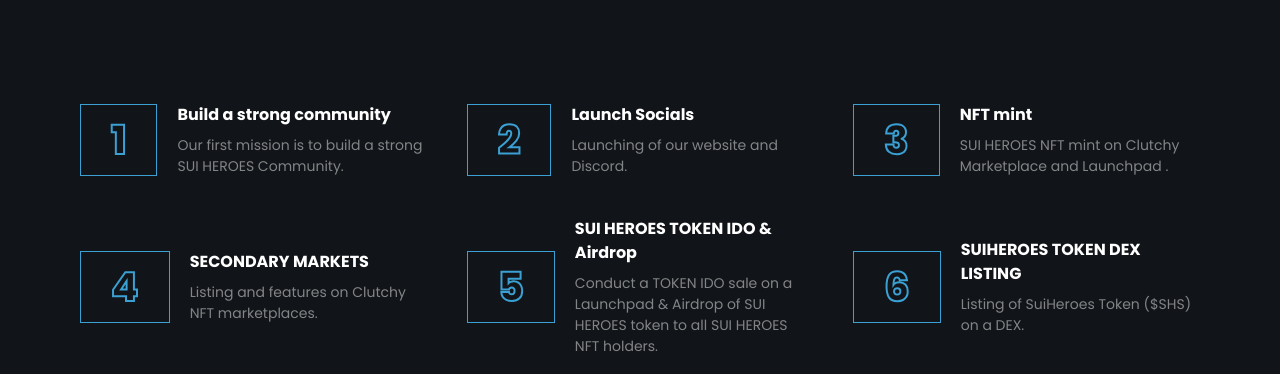
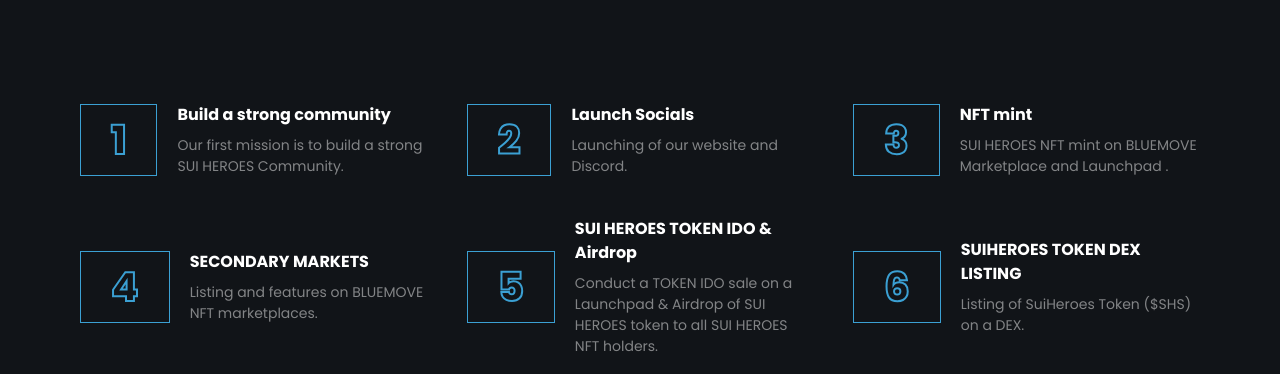
Before and after one commit to umarfaruq43/nftDemo, a Next.js app: page / in a window 1280 px wide. Shown: the part 8600-8974 px from the top of the page. Built offline with nearby package versions, Linux system fonts and the light colour scheme.

Commit message:
BLUEMOVE update

```diff
--- a/components/Que.jsx
+++ b/components/Que.jsx
@@ -18,11 +18,10 @@
 import "aos/dist/aos.css";
 import { useEffect } from "react";
 
-
 const Que = () => {
- useEffect(() => {
-     AOS.init();
- }, []);
+    useEffect(() => {
+        AOS.init();
+    }, []);
 
     return (
         <Accordion>
@@ -82,7 +81,6 @@
             })}
         </Accordion>
     );
-
 };
 
 export default Que;
@@ -99,7 +97,7 @@
 
     {
         que: "  Will there be secondary markets?",
-        ans: "Yes, we are in contact with Clutchy NFT marketplaces on the Suinetwork chain to be listed right after our mint.",
+        ans: "Yes, we are in contact with BLUEMOVE NFT marketplaces on the Suinetwork chain to be listed right after our mint.",
     },
 
     {
--- a/components/Roadmap.jsx
+++ b/components/Roadmap.jsx
@@ -121,11 +121,11 @@
     },
     {
         main: "NFT mint",
-        details: "SUI HEROES NFT mint on Clutchy Marketplace and Launchpad . ",
+        details: "SUI HEROES NFT mint on BLUEMOVE Marketplace and Launchpad . ",
     },
     {
         main: "SECONDARY MARKETS",
-        details: "Listing and features on Clutchy NFT marketplaces. ",
+        details: "Listing and features on BLUEMOVE NFT marketplaces. ",
     },
     {
         main: "SUI HEROES TOKEN IDO & Airdrop",
```
